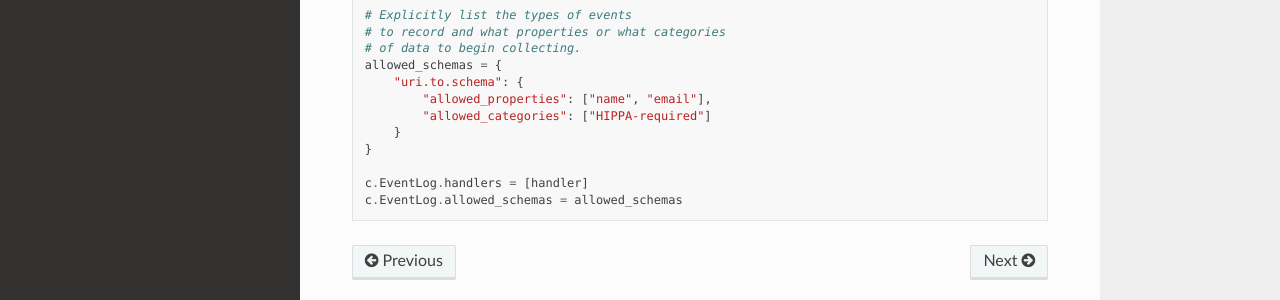
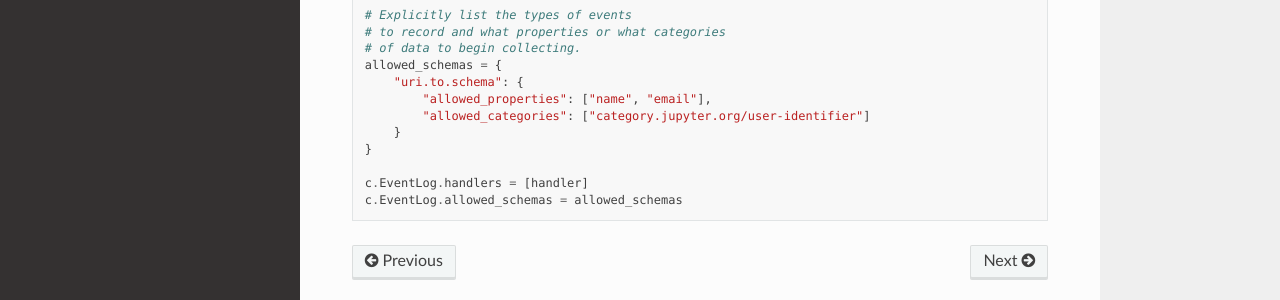
Before and after one commit to jupyter/telemetry, a Sphinx documentation site: the page built from docs/pages/configure.rst, in a window 1280 px wide and 1048 px high. Shown: the part 638-938 px from the top of the window. Built offline with Sphinx 7.4.7 and the Read the Docs theme 2.0.0, drawn with Linux system fonts in a browser that asks for light colours.

Commit message:
minor fix in docs for new category URI

```diff
--- a/docs/pages/configure.rst
+++ b/docs/pages/configure.rst
@@ -27,7 +27,7 @@ Here is an example of a Jupyter configuration file, e.g. ``jupyter_config.d``, t
     allowed_schemas = {
         "uri.to.schema": {
             "allowed_properties": ["name", "email"],
-            "allowed_categories": ["HIPPA-required"]
+            "allowed_categories": ["category.jupyter.org/user-identifier"]
         }
     }
 
```
